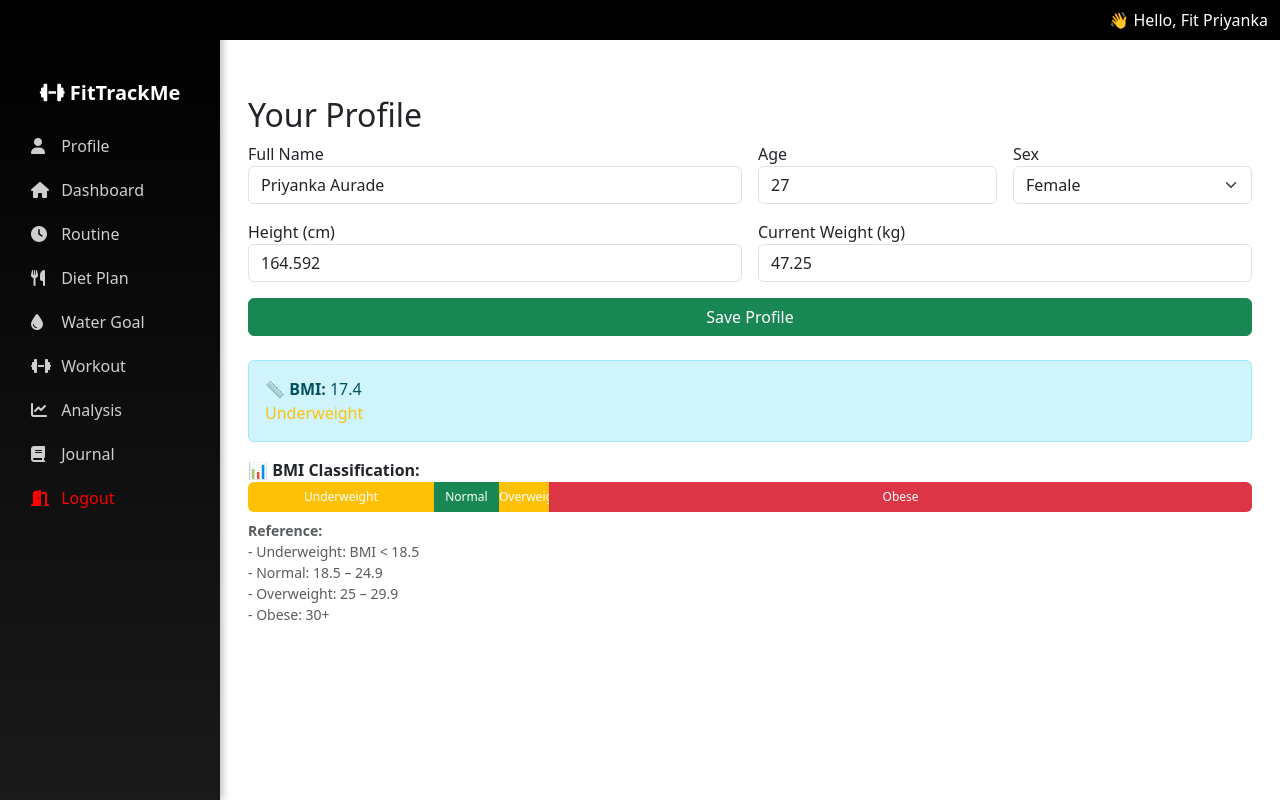
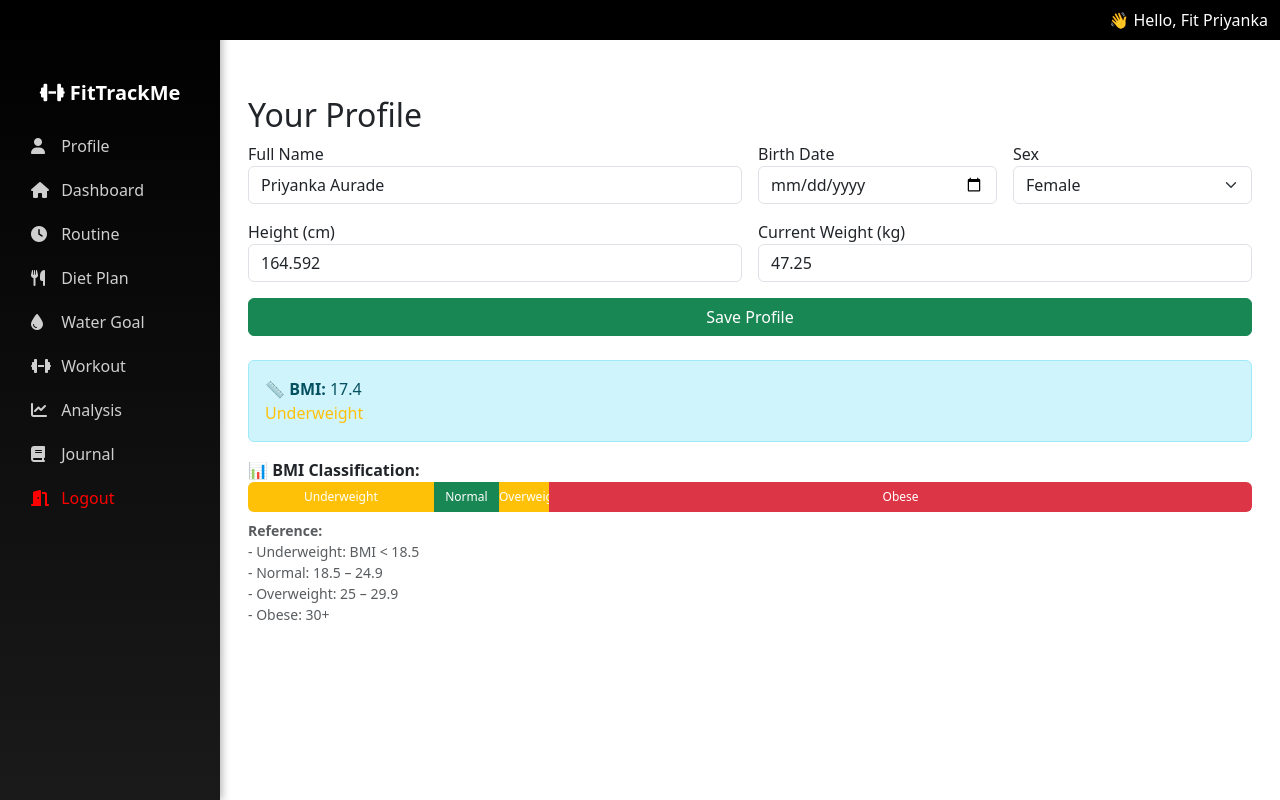
Before and after one commit to priyankaaurade1/fittrackme, a Django app: page /fit/profile/ in a window 1280 px wide. Run offline with Django 5.2, Linux system fonts and the light colour scheme; a user stored in the database is signed in; data comes from the database, SQL or seed files in the repository.

Commit message:
dashboard emtry entries issues solved, profile DOB wise age

```diff
--- a/fit/models.py
+++ b/fit/models.py
@@ -5,10 +5,21 @@ from datetime import date
 class UserProfile(models.Model):
     user = models.OneToOneField(User, on_delete=models.CASCADE)
     full_name = models.CharField(max_length=100, blank=True)
-    age = models.PositiveIntegerField(null=True, blank=True)
+
+    birth_date = models.DateField(null=True, blank=True)  # ✅ NEW FIELD
+
     sex = models.CharField(max_length=10, choices=[('male', 'Male'), ('female', 'Female')], blank=True)
     height_cm = models.FloatField(null=True, blank=True)
     current_weight = models.FloatField(null=True, blank=True)
+
+    @property
+    def age(self):
+        if self.birth_date:
+            today = date.today()
+            return today.year - self.birth_date.year - (
+                (today.month, today.day) < (self.birth_date.month, self.birth_date.day)
+            )
+        return None
 
     @property
     def bmi(self):
--- a/fit/templates/dashboard.html
+++ b/fit/templates/dashboard.html
@@ -148,7 +148,7 @@
     {% csrf_token %}
 
     <!-- ⚖️ Weight + BMI -->
-    <div class="row mb-4">
+    <!-- <div class="row mb-4">
       <div class="col-md-4 mb-3 mb-md-0">
         <label for="today_weight" class="form-label"><strong>⚖️ Today's Weight (kg)</strong></label>
         <input type="number" step="0.01" name="today_weight" id="today_weight" class="form-control"
@@ -185,7 +185,7 @@
       <div class="col-md-4">
         <canvas id="weightChart" height="150"></canvas>
       </div>
-    </div>
+    </div> -->
 
     <!-- ⏰ Today’s Routine -->
     <div class="card mb-4">
--- a/fit/templates/profile.html
+++ b/fit/templates/profile.html
@@ -10,8 +10,8 @@
             <input type="text" name="full_name" class="form-control" value="{{ profile.full_name|default:user.username }}">
         </div>
         <div class="col-md-3">
-            <label>Age</label>
-            <input type="number" name="age" class="form-control" value="{{ profile.age }}" required>
+            <label>Birth Date</label>
+            <input type="date" name="birth_date" class="form-control" value="{{ profile.birth_date|date:'Y-m-d' }}">
         </div>
         <div class="col-md-3">
             <label>Sex</label>
@@ -31,7 +31,11 @@
         </div>
         <button class="btn btn-success mt-3 w-100">Save Profile</button>
     </form>
-
+    {% if profile.age %}
+    <div class="mt-3 alert alert-secondary">
+        <strong>🎂 Age:</strong> {{ profile.age }} years
+    </div>
+    {% endif %}
     {% if profile.height_cm and profile.current_weight %}
     <div class="mt-4 alert alert-info">
         <strong>📏 BMI:</strong> {{ profile.bmi }}<br>
--- a/fit/views.py
+++ b/fit/views.py
@@ -319,7 +319,7 @@ def dashboard(request):
     # Ensure profile exists
     profile, created = UserProfile.objects.get_or_create(user=user)
     if not profile.height_cm or not profile.current_weight:
-        messages.info(request, "Please complete your profile setup first.")
+        messages.info(request, "⚠️ Your profile is incomplete. Add details for better tracking.")
         return redirect('profile')
 
     # Checks if setup exists
@@ -338,8 +338,8 @@ def dashboard(request):
     weekday = today.strftime('%A')
 
     # ⭐ Fetch today's plans
-    diet_qs = DietPlan.objects.filter(user=user, day=weekday) if diet_exists else []
-    workout_qs = WorkoutPlan.objects.filter(user=user, day=weekday) if workout_exists else []
+    diet_qs = DietPlan.objects.filter(user=user, day=weekday)
+    workout_qs = WorkoutPlan.objects.filter(user=user, day=weekday)
 
     # Daily progress
     progress, _ = DailyProgress.objects.get_or_create(user=user, date=today)
@@ -358,12 +358,12 @@ def dashboard(request):
 
     # Handle POST - save progress
     if request.method == "POST":
-        weight = request.POST.get("today_weight")
-        if weight:
-            progress.today_weight = Decimal(weight)
-            WeightEntry.objects.update_or_create(
-                user=user, date=today, defaults={"weight": Decimal(weight)}
-            )
+        # weight = request.POST.get("today_weight")
+        # if weight:
+        #     progress.today_weight = Decimal(weight)
+        #     WeightEntry.objects.update_or_create(
+        #         user=user, date=today, defaults={"weight": Decimal(weight)}
+        #     )
 
         # Save food checkboxes
         selected_foods = [
@@ -410,9 +410,11 @@ def dashboard(request):
     diet = {meal: diet_unsorted.get(meal, []) for meal in meal_order if meal in diet_unsorted}
 
     # 🏋️ Prepare workouts for template
-    workouts = [
-        w.strip() for w in workout_qs[0].exercises.splitlines()
-    ] if workout_qs.exists() else []
+    workouts = []
+    if workout_qs.exists():
+        workouts = [
+            w.strip() for w in workout_qs.first().exercises.splitlines()
+        ]
 
     # 🕒 Build time-based daily flow (NEW)
     meal_times = [
@@ -724,10 +726,15 @@ def profile(request):
 
     if request.method == 'POST':
         profile.full_name = request.POST.get('full_name') or user.username
-        profile.age = request.POST.get('age')
+
+        birth_date = request.POST.get('birth_date')  # ✅ NEW
+        if birth_date:
+            profile.birth_date = birth_date
+
         profile.sex = request.POST.get('sex')
         profile.height_cm = request.POST.get('height_cm')
         profile.current_weight = request.POST.get('current_weight')
+
         profile.save()
         messages.success(request, "✅ Profile updated.")
         return redirect('diet_setup')
```
Also changed, not shown: db.sqlite3, fit/migrations/0018_remove_userprofile_age_userprofile_birth_date.py (added).
